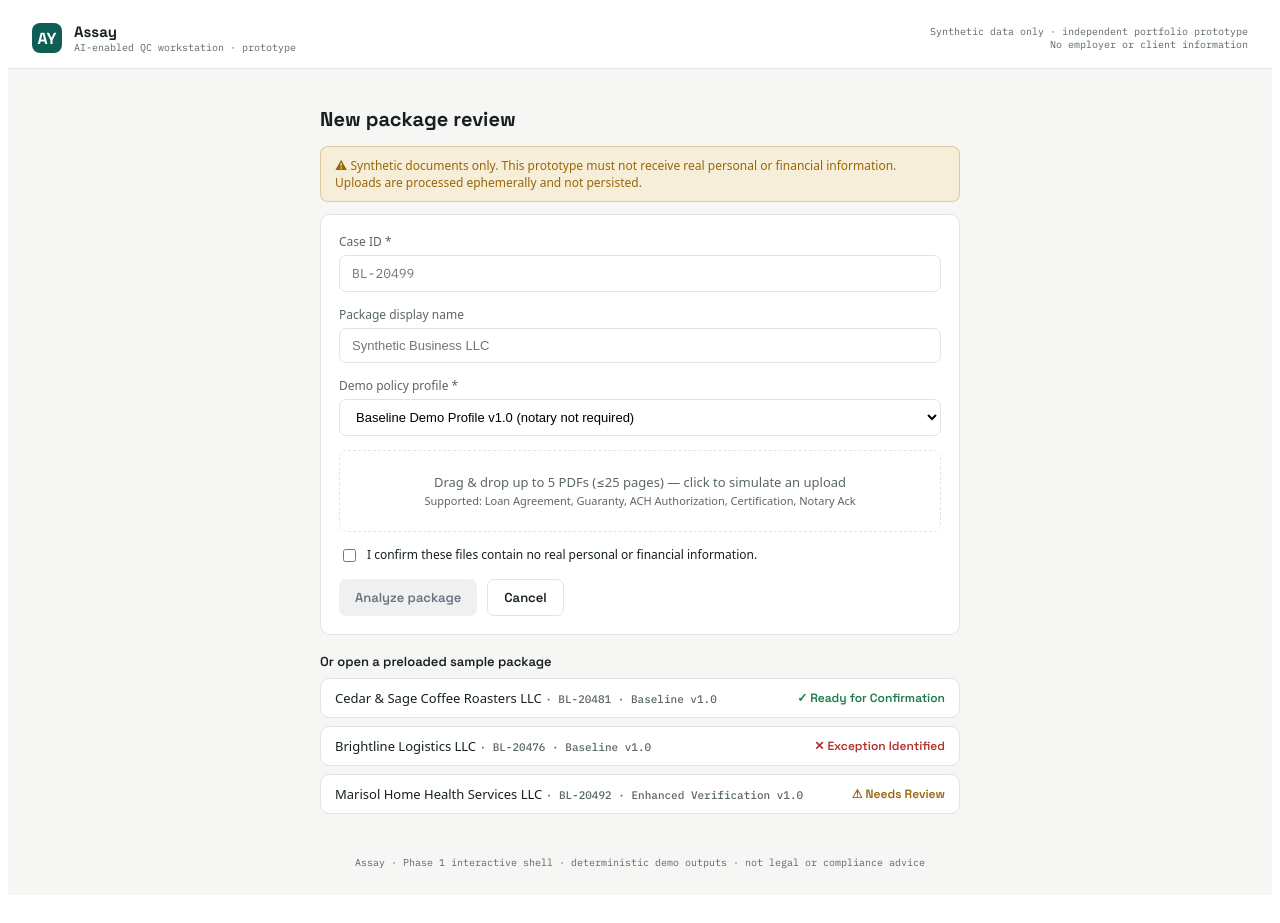
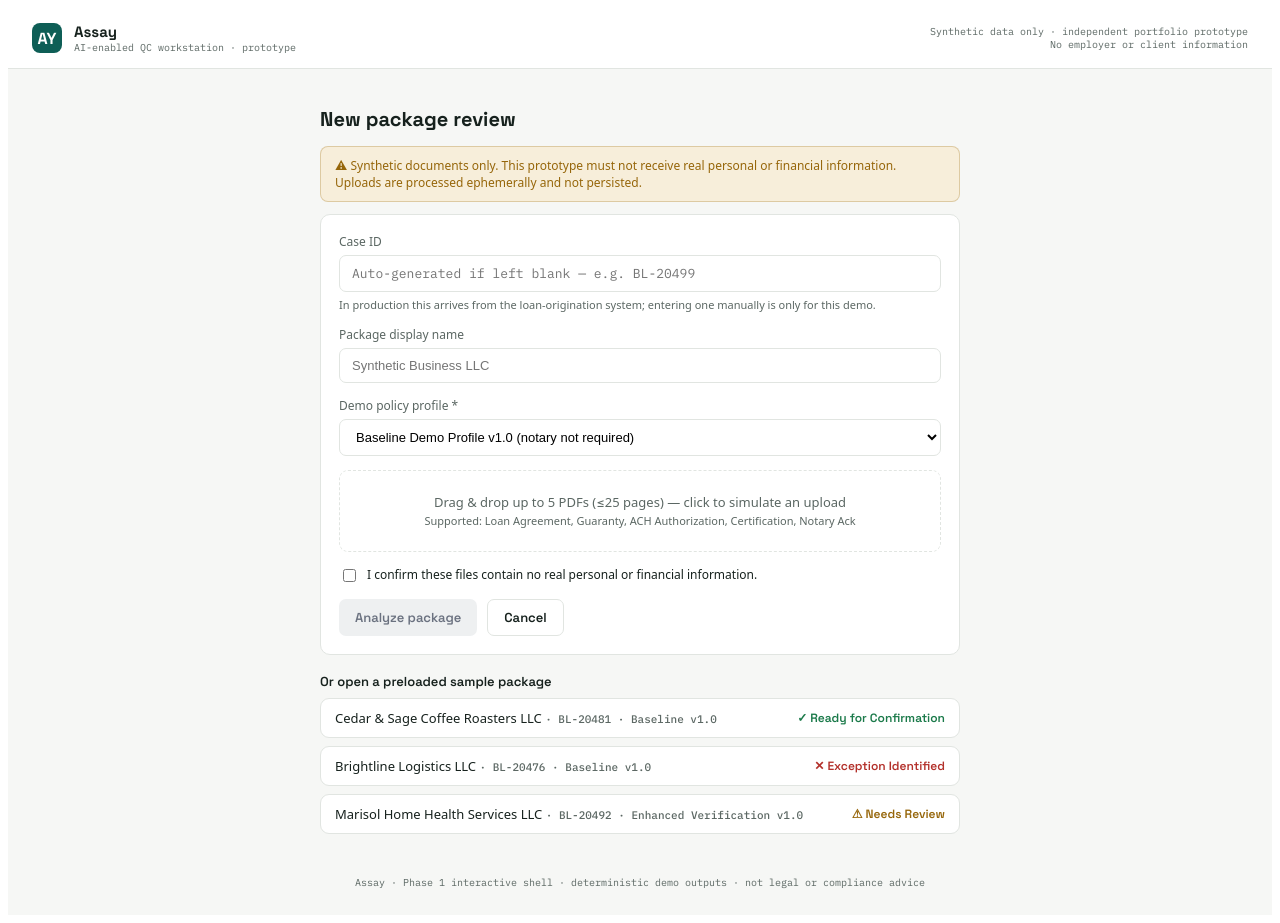
Before and after one commit to ckochar/Assay, a React (Vite) app: page / in a window 1280 px wide. Both pictures are taken after a click on the button "+ New review". Built offline with nearby package versions, Linux system fonts and the light colour scheme.

Commit message:
Update App.jsx
Fix input focus bug, make Case ID optional

```diff
--- a/src/App.jsx
+++ b/src/App.jsx
@@ -341,8 +341,9 @@ export default function Assay() {
         ⚠ Synthetic documents only. This prototype must not receive real personal or financial information. Uploads are processed ephemerally and not persisted.
       </div>
       <div style={{ background: C.white, border: `1px solid ${C.line}`, borderRadius: 10, padding: 18, display: "grid", gap: 14 }}>
-        <label style={{ display: "grid", gap: 5, fontSize: 12, color: C.sub }}>Case ID *
-          <input value={newForm.caseId} onChange={e => setNewForm({ ...newForm, caseId: e.target.value })} placeholder="BL-20499" style={{ ...mono, padding: "9px 12px", border: `1px solid ${C.line}`, borderRadius: 7, fontSize: 13 }} />
+        <label style={{ display: "grid", gap: 5, fontSize: 12, color: C.sub }}>Case ID
+          <input value={newForm.caseId} onChange={e => setNewForm({ ...newForm, caseId: e.target.value })} placeholder="Auto-generated if left blank — e.g. BL-20499" style={{ ...mono, padding: "9px 12px", border: `1px solid ${C.line}`, borderRadius: 7, fontSize: 13 }} />
+          <span style={{ fontSize: 11, color: C.sub }}>In production this arrives from the loan-origination system; entering one manually is only for this demo.</span>
         </label>
         <label style={{ display: "grid", gap: 5, fontSize: 12, color: C.sub }}>Package display name
           <input value={newForm.name} onChange={e => setNewForm({ ...newForm, name: e.target.value })} placeholder="Synthetic Business LLC" style={{ padding: "9px 12px", border: `1px solid ${C.line}`, borderRadius: 7, fontSize: 13 }} />
@@ -362,7 +363,7 @@ export default function Assay() {
           I confirm these files contain no real personal or financial information.
         </label>
         <div style={{ display: "flex", gap: 10 }}>
-          <Btn onClick={createReview} disabled={!newForm.caseId || !newForm.ack}>Analyze package</Btn>
+          <Btn onClick={createReview} disabled={!newForm.ack}>Analyze package</Btn>
           <Btn kind="ghost" onClick={() => setScreen("dashboard")}>Cancel</Btn>
         </div>
       </div>
@@ -607,12 +608,12 @@ export default function Assay() {
     <div style={{ minHeight: "100vh", background: C.paper, color: C.ink, fontFamily: "system-ui, -apple-system, sans-serif" }}>
       <style>{FONTS}</style>
       <Nav />
-      {screen === "dashboard" && <Dashboard />}
-      {screen === "new" && <NewReview />}
-      {screen === "processing" && <Processing />}
-      {screen === "results" && <Results />}
-      {screen === "audit" && <Audit />}
-      <Modal />
+      {screen === "dashboard" && Dashboard()}
+      {screen === "new" && NewReview()}
+      {screen === "processing" && Processing()}
+      {screen === "results" && Results()}
+      {screen === "audit" && Audit()}
+      {Modal()}
       <div style={{ textAlign: "center", padding: "18px 0 26px", ...mono, fontSize: 10, color: C.sub }}>
         Assay · Phase 1 interactive shell · deterministic demo outputs · not legal or compliance advice
       </div>
```
